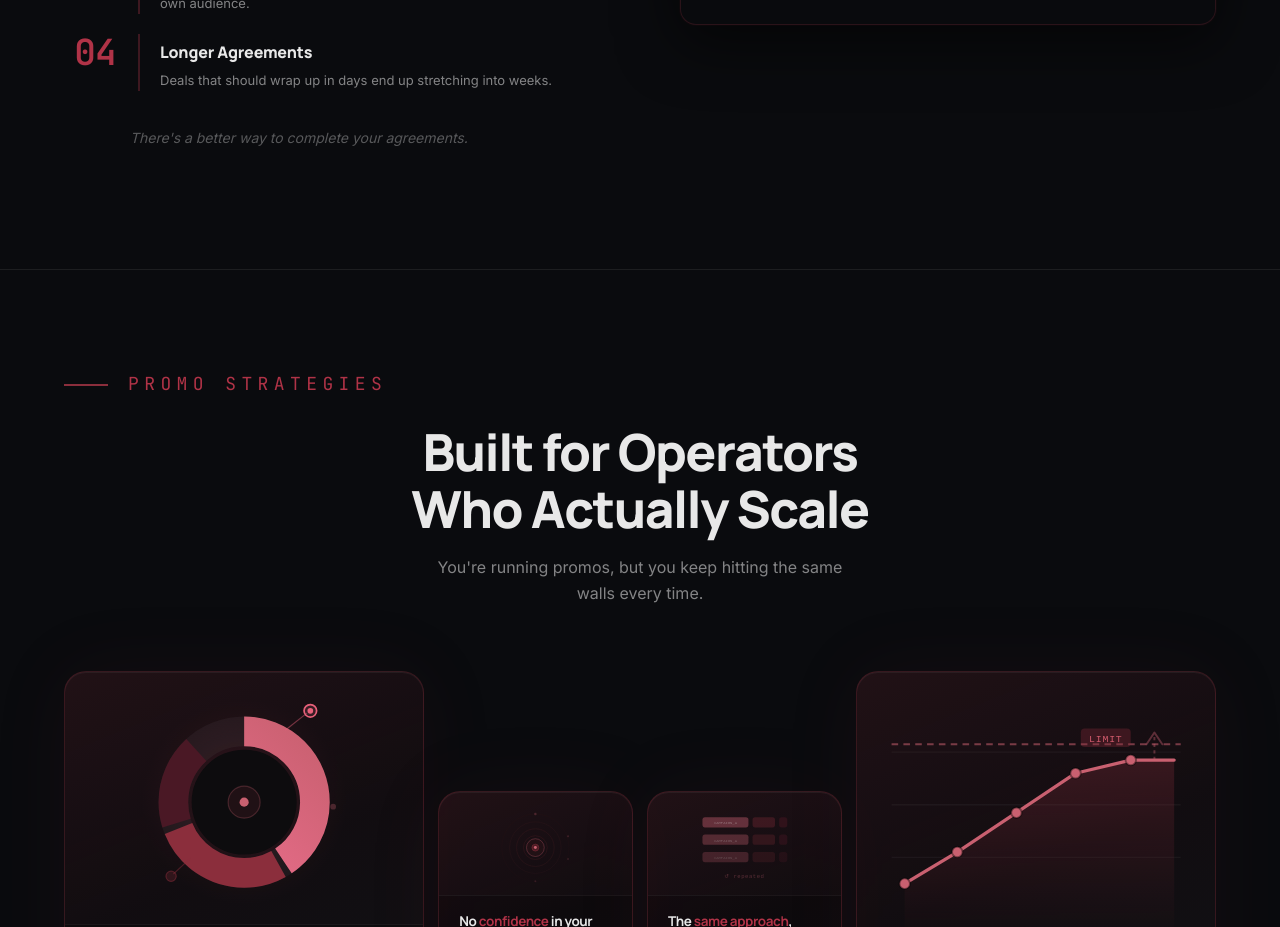
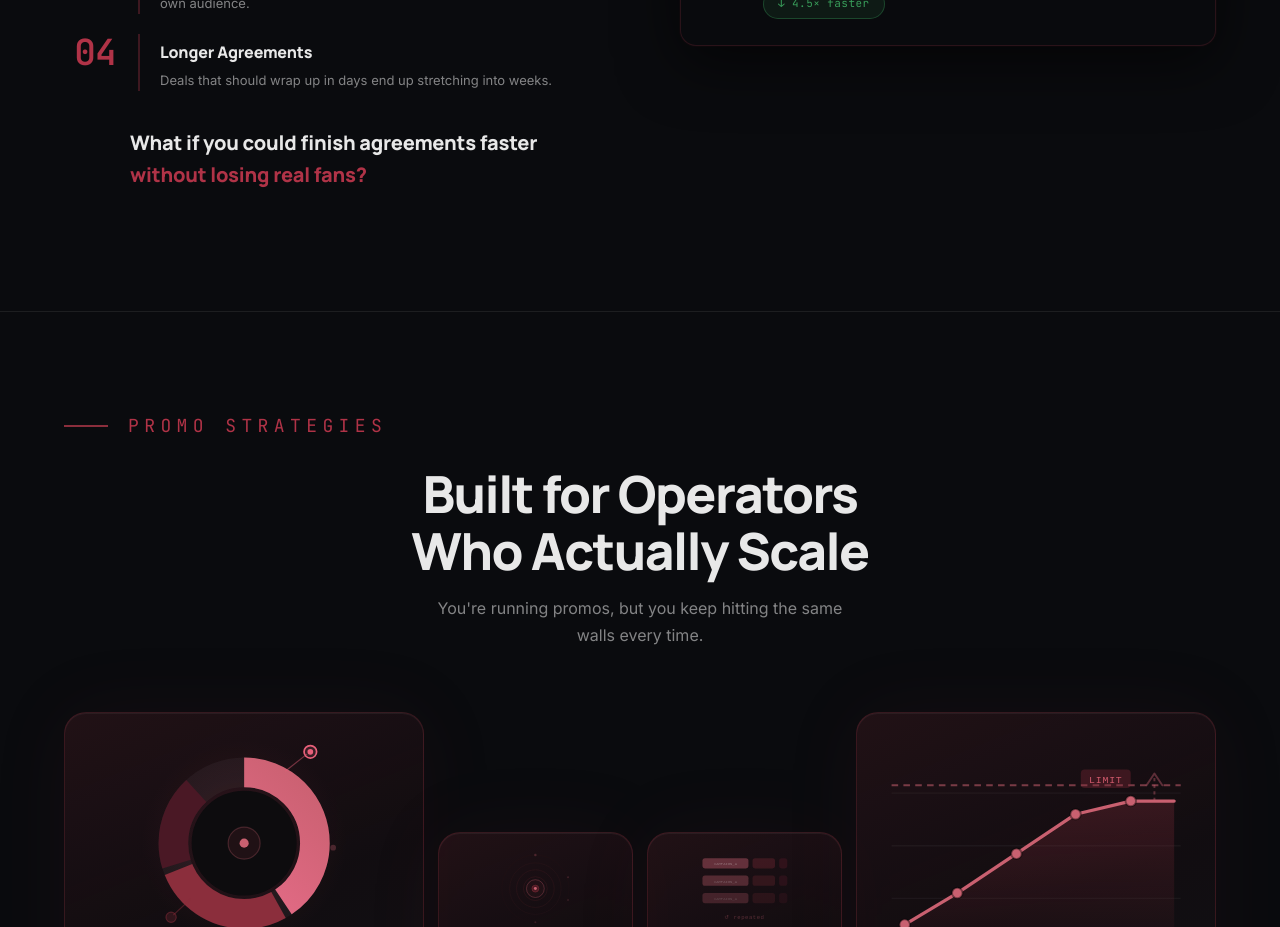
Before and after one commit to Inventiv-PH/of-website, a Next.js app: page / in a window 1280 px wide. Shown: the part 1420-2347 px from the top of the page. Built offline with nearby package versions, Linux system fonts and the light colour scheme.

Commit message:
chore: changed closing line

```diff
--- a/src/components/sections/CostSection.tsx
+++ b/src/components/sections/CostSection.tsx
@@ -135,14 +135,16 @@ export default function CostSection() {
 
             <p
               style={{
-                fontSize: "14px",
-                color: "var(--pc-text3)",
+                fontSize: "20px",
+                color: "var(--pc-text)",
                 marginTop: "36px",
-                fontStyle: "italic",
+                fontWeight: 800,
                 paddingLeft: "66px",
+                fontFamily: "var(--font-manrope-var), Manrope, sans-serif",
+                letterSpacing: "-0.01em",
               }}
             >
-              There&apos;s a better way to complete your agreements.
+              What if you could finish agreements faster <span style={{ color: "var(--pc-accent-bright)" }}><br />without losing real fans?</span>
             </p>
           </div>
 
```
